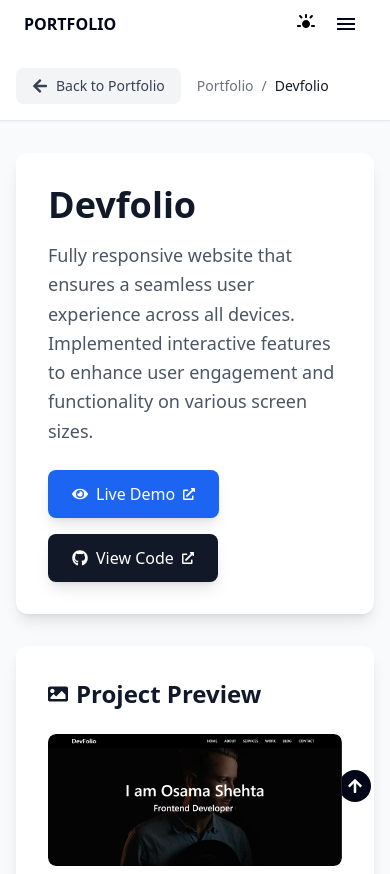
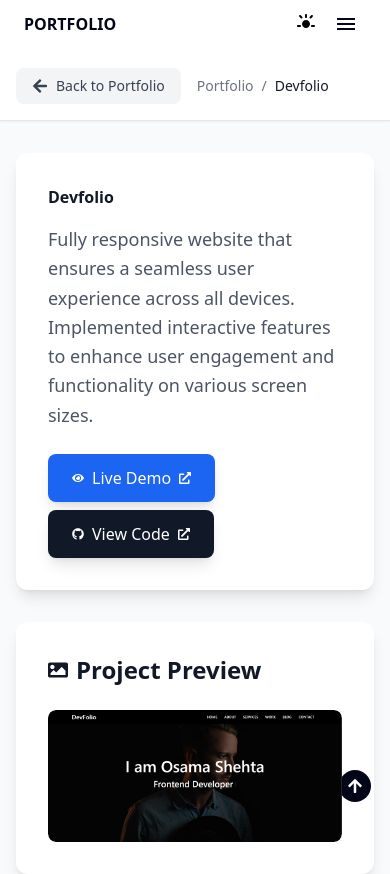
Before and after one commit to osamashehta/Portfolio, a React (Vite) app: page /portfolio/1 in a window 390 px wide. Shown: the top 874 px of the page. Built offline with nearby package versions, Linux system fonts and the light colour scheme.

Commit message:
Adjust typography and spacing in ProjectDetails component for improved readability and responsiveness

```diff
--- a/src/Pages/ProjectDetails/ProjectDetails.jsx
+++ b/src/Pages/ProjectDetails/ProjectDetails.jsx
@@ -159,19 +159,19 @@ function ProjectDetails() {
               <div className="bg-white dark:bg-gray-800 rounded-xl shadow-lg p-8">
                 <div className="space-y-6">
                   <div>
-                    <h1 className="text-4xl font-bold text-gray-900 dark:text-white mb-4">{project.title}</h1>
+                    <h1 className="text-[16px] md:text-[24px] font-bold text-gray-900 dark:text-white mb-4">{project.title}</h1>
                     <p className="text-lg text-gray-600 dark:text-gray-300 leading-relaxed">{project.description}</p>
                   </div>
 
                   {/* Action Buttons */}
-                  <div className="flex flex-wrap gap-4">
+                  <div className="flex flex-wrap gap-2 md:gap-4">
                     {project.demoURL && (
                       <Button
                         onClick={() => window.open(project.demoURL, "_blank")}
                         variant="default"
-                        className="flex items-center gap-2"
+                        className="flex items-center gap-2 text-[12px] md:text-[14px] lg:text-[16px]"
                       >
-                        <FaEye className="w-4 h-4" />
+                        <FaEye className="w-3 h-3 md:w-4 md:h-4" />
                         Live Demo
                         <FaExternalLinkAlt className="w-3 h-3" />
                       </Button>
@@ -181,9 +181,9 @@ function ProjectDetails() {
                       <Button
                         onClick={() => window.open(project.githubURL, "_blank")}
                         variant="github"
-                        className="flex items-center gap-2"
+                        className="flex items-center gap-2 text-[12px] md:text-[14px] lg:text-[16px]"
                       >
-                        <FaGithub className="w-4 h-4" />
+                        <FaGithub className="w-3 h-3 md:w-4 md:h-4" />
                         View Code
                         <FaExternalLinkAlt className="w-3 h-3" />
                       </Button>
```
